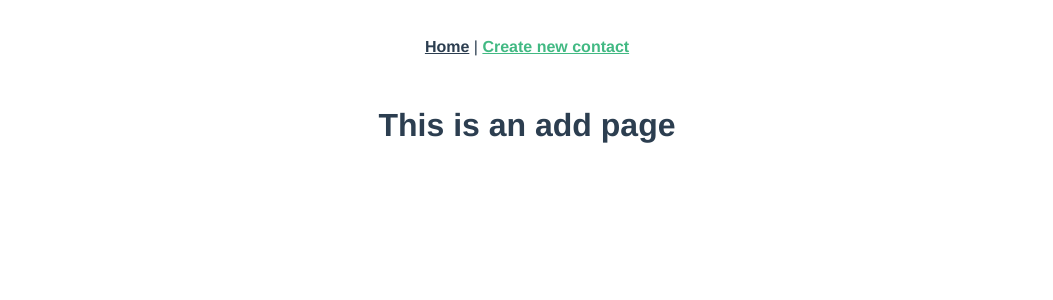
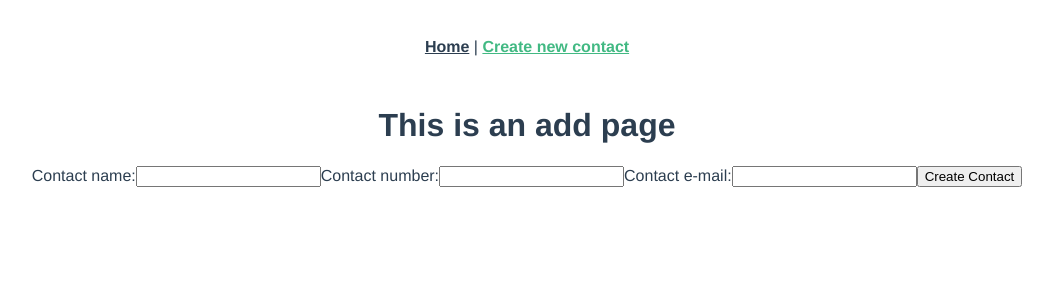
Before and after one commit to gabrielgomeso/alfasoft-test, a Vue app: page /#/add in a window 1280 px wide. Shown: the top 300 px of the page, without its empty margins (113-1166 px from the left). Built offline with nearby package versions, Linux system fonts and the light colour scheme.

Commit message:
:sparkles: Add contact form base

```diff
--- a/src/views/AddContactView.vue
+++ b/src/views/AddContactView.vue
@@ -1,8 +1,43 @@
 <template>
   <h1>This is an add page</h1>
+
+  <form @submit.prevent="submitForm">
+    <label for="name">Contact name:</label>
+    <input v-model="form.contactName" type="text" name="name">
+
+    <label for="number">Contact number:</label>
+    <input v-model="form.contactNumber" type="text" name="number">
+
+    <label for="email">Contact e-mail:</label>
+    <input v-model="form.contactEmail" type="text" name="email">
+
+    <!-- <label for="photo">Contact photo:</label>
+    <input v-model="form.contactPhoto" type="file" name="photo"> -->
+
+    <button type="submit">Create Contact</button>
+  </form>
 </template>
 
 <script>
+import { createContact } from '../firebase.js';
+export default {
+  data() {
+    return {
+      form: {
+        contactName: '',
+        contactNumber: '',
+        contactEmail: '',
+        // contactPhoto: '',
+      },
+    }
+  },
+  methods: {
+    async submitForm() {
+      await createContact({ ...this.form });
+      console.log(this.form);
+    }
+  }
+}
 </script>
 
 <style>
```
